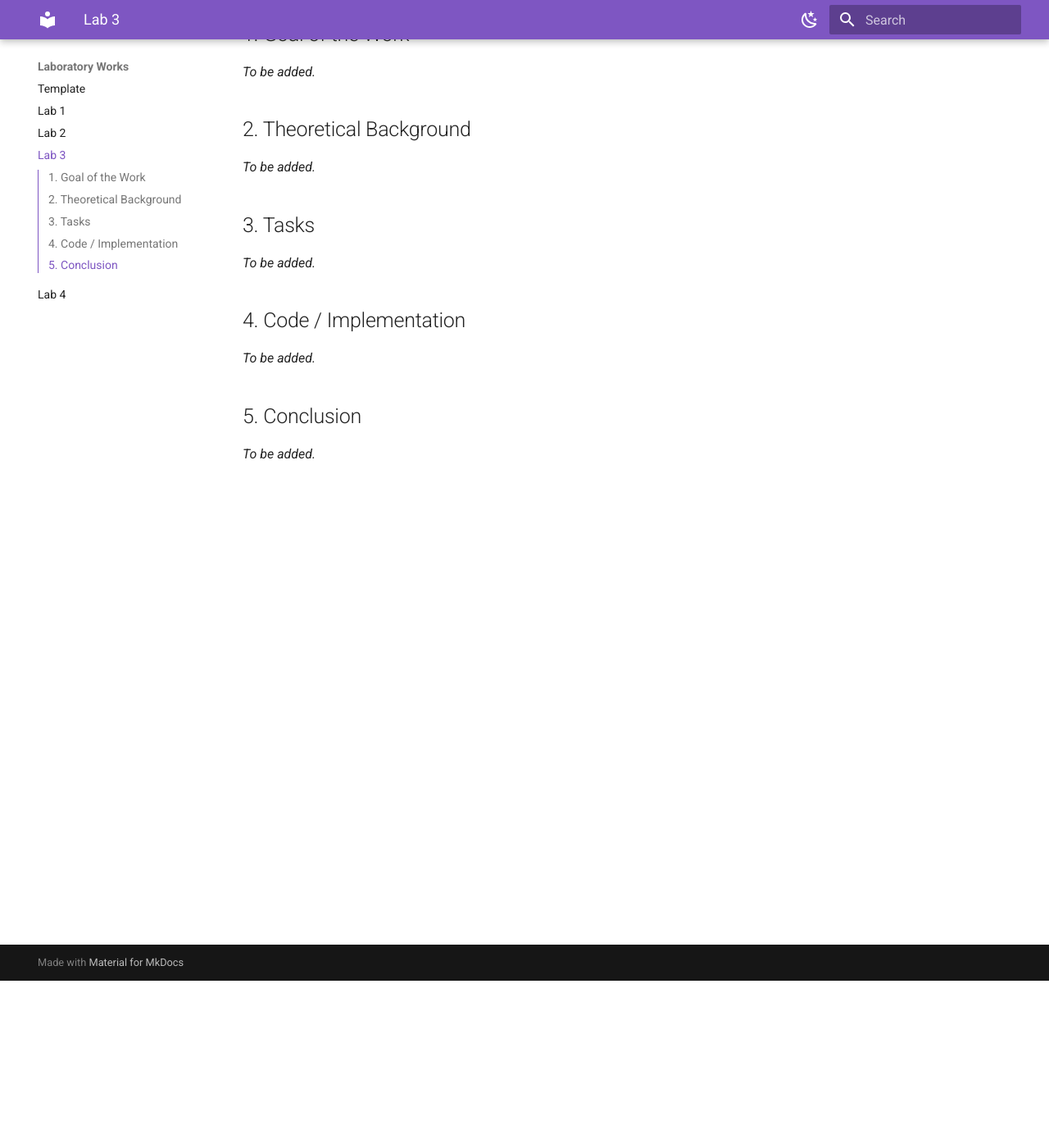
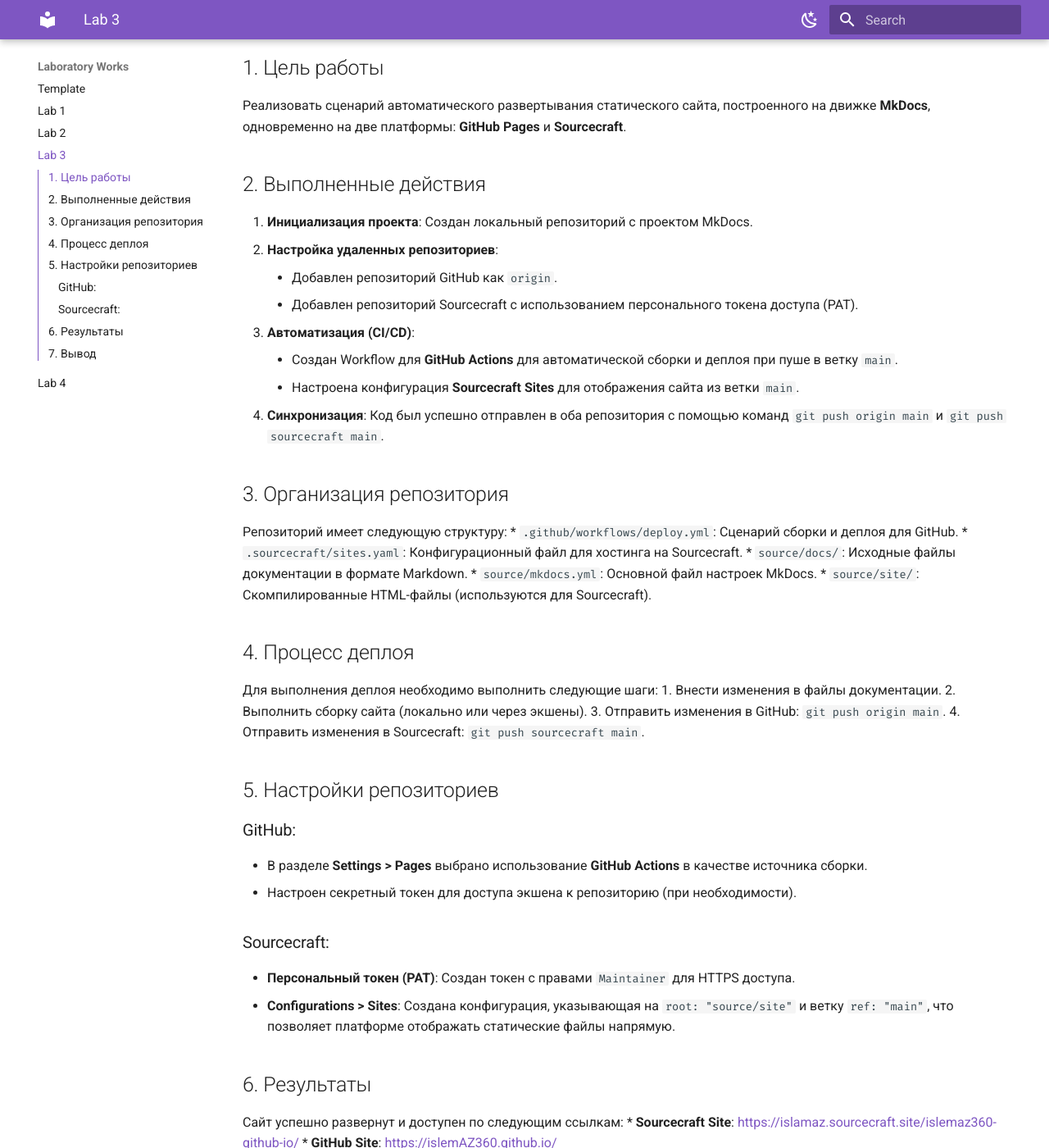
Before and after one commit to islemAZ360/islemAZ360.github.io, an MkDocs documentation site: the page built from source/docs/labs/lab3.md, in a window 1280 px wide and 1400 px high, scrolled down 204 px. Shown: the whole window at 82% size. Built offline with MkDocs 1.6.1 and Material for MkDocs 9.7.7, drawn with Linux system fonts in a browser that asks for light colours; some of the changed text lies outside the part shown.

Commit message:
Add Lab 3 report in Russian

```diff
--- a/source/docs/labs/lab3.md
+++ b/source/docs/labs/lab3.md
@@ -1,16 +1,46 @@
-# Laboratory Work 3
+# Лабораторная работа №3: Автоматизация развертывания статического сайта
 
-## 1. Goal of the Work
-*To be added.*
+## 1. Цель работы
+Реализовать сценарий автоматического развертывания статического сайта, построенного на движке **MkDocs**, одновременно на две платформы: **GitHub Pages** и **Sourcecraft**.
 
-## 2. Theoretical Background
-*To be added.*
+## 2. Выполненные действия
+1.  **Инициализация проекта**: Создан локальный репозиторий с проектом MkDocs.
+2.  **Настройка удаленных репозиториев**:
+    *   Добавлен репозиторий GitHub как `origin`.
+    *   Добавлен репозиторий Sourcecraft с использованием персонального токена доступа (PAT).
+3.  **Автоматизация (CI/CD)**:
+    *   Создан Workflow для **GitHub Actions** для автоматической сборки и деплоя при пуше в ветку `main`.
+    *   Настроена конфигурация **Sourcecraft Sites** для отображения сайта из ветки `main`.
+4.  **Синхронизация**: Код был успешно отправлен в оба репозитория с помощью команд `git push origin main` и `git push sourcecraft main`.
 
-## 3. Tasks
-*To be added.*
+## 3. Организация репозитория
+Репозиторий имеет следующую структуру:
+*   `.github/workflows/deploy.yml`: Сценарий сборки и деплоя для GitHub.
+*   `.sourcecraft/sites.yaml`: Конфигурационный файл для хостинга на Sourcecraft.
+*   `source/docs/`: Исходные файлы документации в формате Markdown.
+*   `source/mkdocs.yml`: Основной файл настроек MkDocs.
+*   `source/site/`: Скомпилированные HTML-файлы (используются для Sourcecraft).
 
-## 4. Code / Implementation
-*To be added.*
+## 4. Процесс деплоя
+Для выполнения деплоя необходимо выполнить следующие шаги:
+1.  Внести изменения в файлы документации.
+2.  Выполнить сборку сайта (локально или через экшены).
+3.  Отправить изменения в GitHub: `git push origin main`.
+4.  Отправить изменения в Sourcecraft: `git push sourcecraft main`.
 
-## 5. Conclusion
-*To be added.*
+## 5. Настройки репозиториев
+### GitHub:
+*   В разделе **Settings > Pages** выбрано использование **GitHub Actions** в качестве источника сборки.
+*   Настроен секретный токен для доступа экшена к репозиторию (при необходимости).
+
+### Sourcecraft:
+*   **Персональный токен (PAT)**: Создан токен с правами `Maintainer` для HTTPS доступа.
+*   **Configurations > Sites**: Создана конфигурация, указывающая на `root: "source/site"` и ветку `ref: "main"`, что позволяет платформе отображать статические файлы напрямую.
+
+## 6. Результаты
+Сайт успешно развернут и доступен по следующим ссылкам:
+*   **Sourcecraft Site**: [https://islamaz.sourcecraft.site/islemaz360-github-io/](https://islamaz.sourcecraft.site/islemaz360-github-io/)
+*   **GitHub Site**: [https://islemAZ360.github.io/](https://islemAZ360.github.io/)
+
+## 7. Вывод
+В ходе работы были освоены навыки работы с несколькими удаленными репозиториями и настройки различных систем CI/CD для автоматического хостинга статических сайтов.
```
Also changed, not shown: 2 other files.
